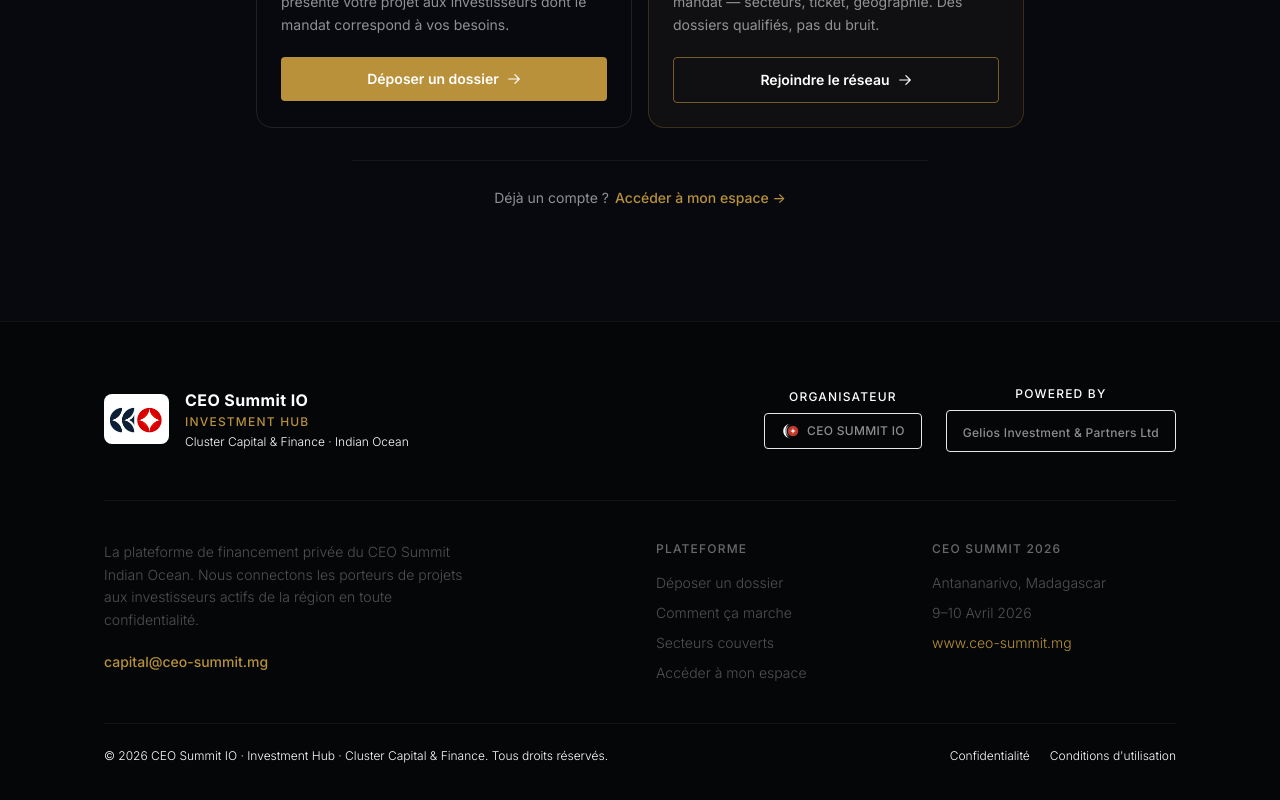
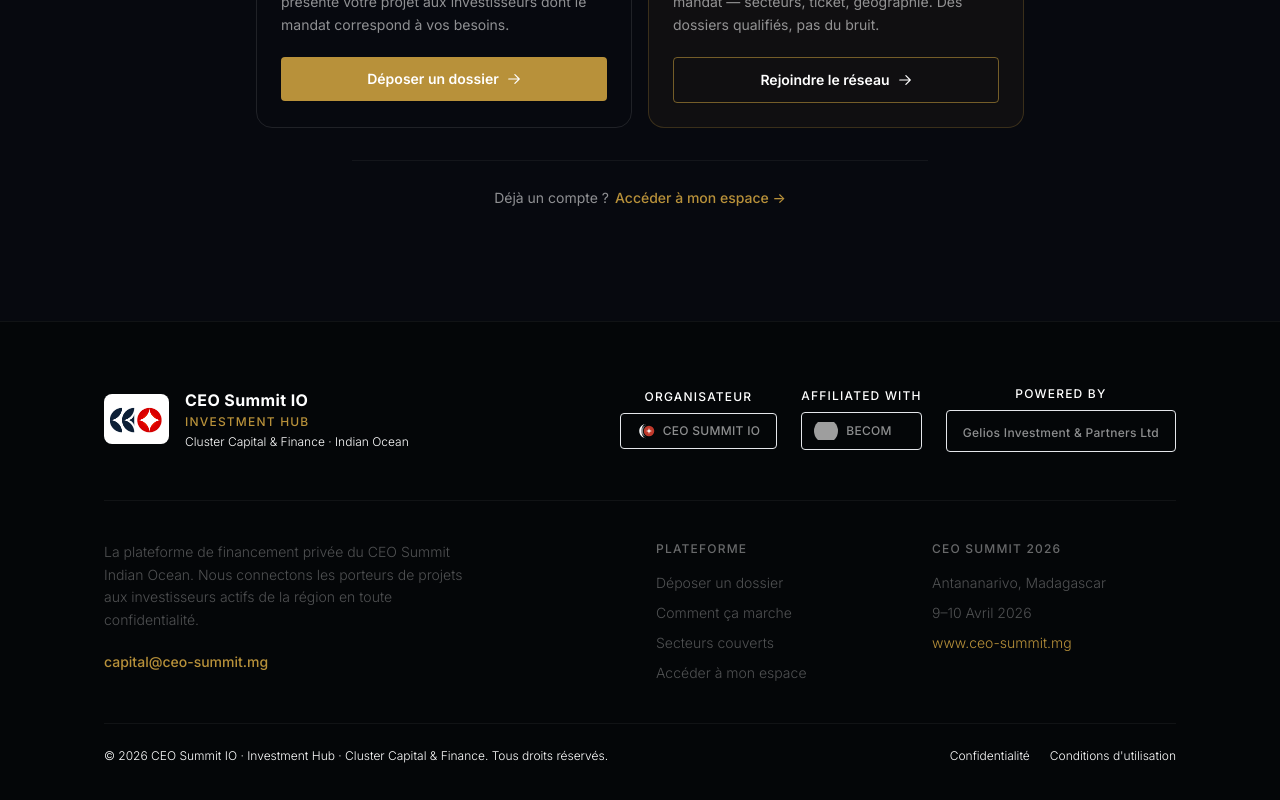
Before and after one commit to zosoa/io-capital-hub, a Next.js app: page / in a window 1280 px wide. Shown: the part 5820-6620 px from the top of the page. Built offline with nearby package versions, Linux system fonts and the light colour scheme; grey boxes are pictures that could not be loaded.

Commit message:
Footer: add 'Affiliated with Becom' block between Organisateur and Powered by

```diff
--- a/app/page.tsx
+++ b/app/page.tsx
@@ -1020,6 +1020,25 @@
                 </div>
               </div>
               <div className="text-center">
+                <div className="text-white/22 text-xs uppercase tracking-widest mb-2 font-medium">Affiliated with</div>
+                <div className="flex items-center gap-2 bg-white/4 border border-white/8 rounded px-3 py-1.5">
+                  {/* becom.png has a solid-orange circular mark; object-contain inside a
+                      transparent pill lets the orange disc sit naturally on the dark
+                      footer. If the source file ever ships with white padding around
+                      the circle, the `rounded-full` mask + orange interior keep any
+                      white bleed invisible against the matching orange background. */}
+                  {/* eslint-disable-next-line @next/next/no-img-element */}
+                  <img
+                    src="/partners/becom.png"
+                    alt="Becom"
+                    className="h-6 w-6 rounded-full object-contain"
+                  />
+                  <span className="text-white/55 text-xs font-medium tracking-wide">
+                    BECOM
+                  </span>
+                </div>
+              </div>
+              <div className="text-center">
                 <div className="text-white/22 text-xs uppercase tracking-widest mb-2 font-medium">Powered by</div>
                 <div className="bg-white/4 border border-white/8 rounded px-4 py-2">
                   <span className="text-white/55 text-xs font-medium tracking-wide">
```
